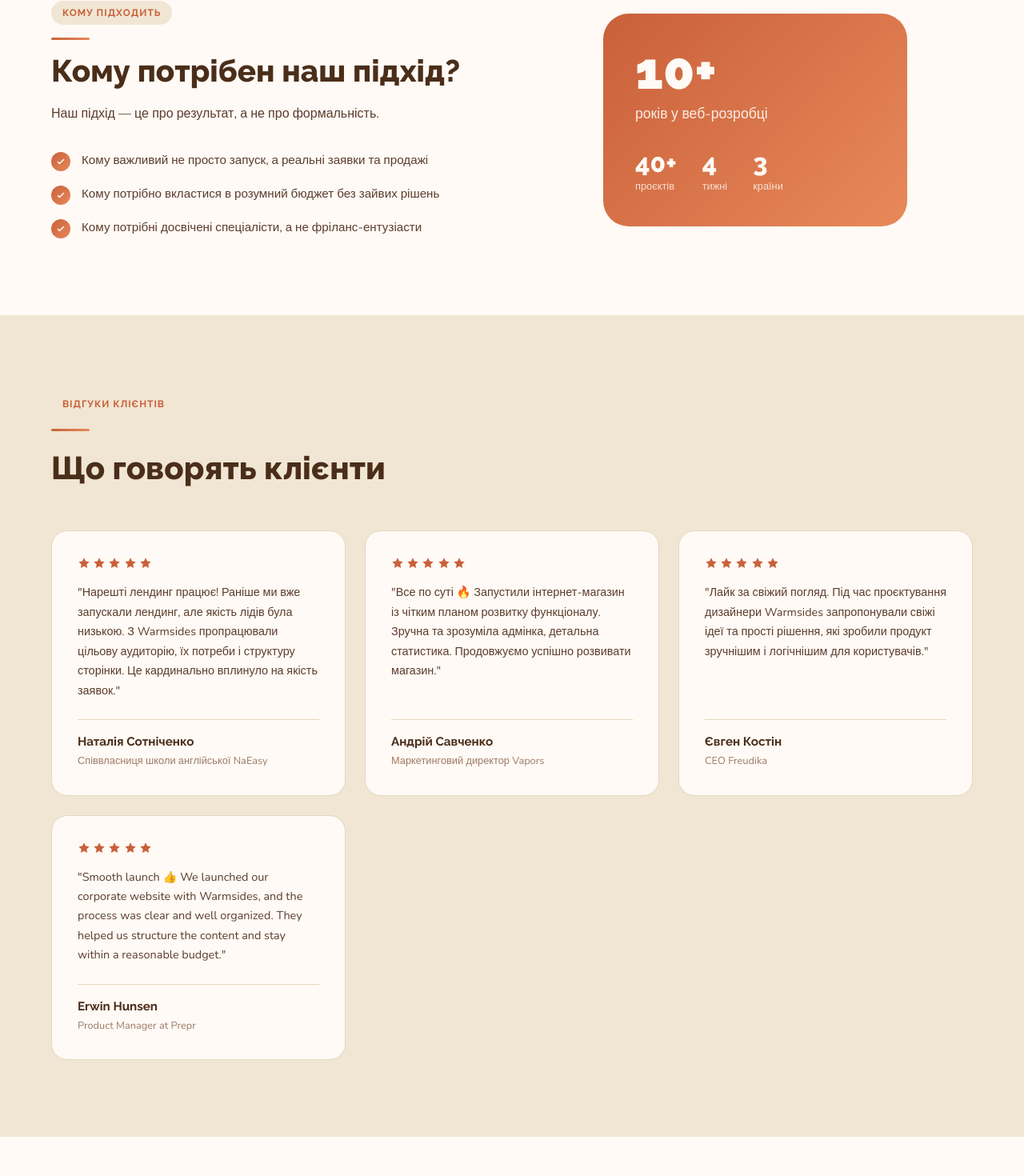
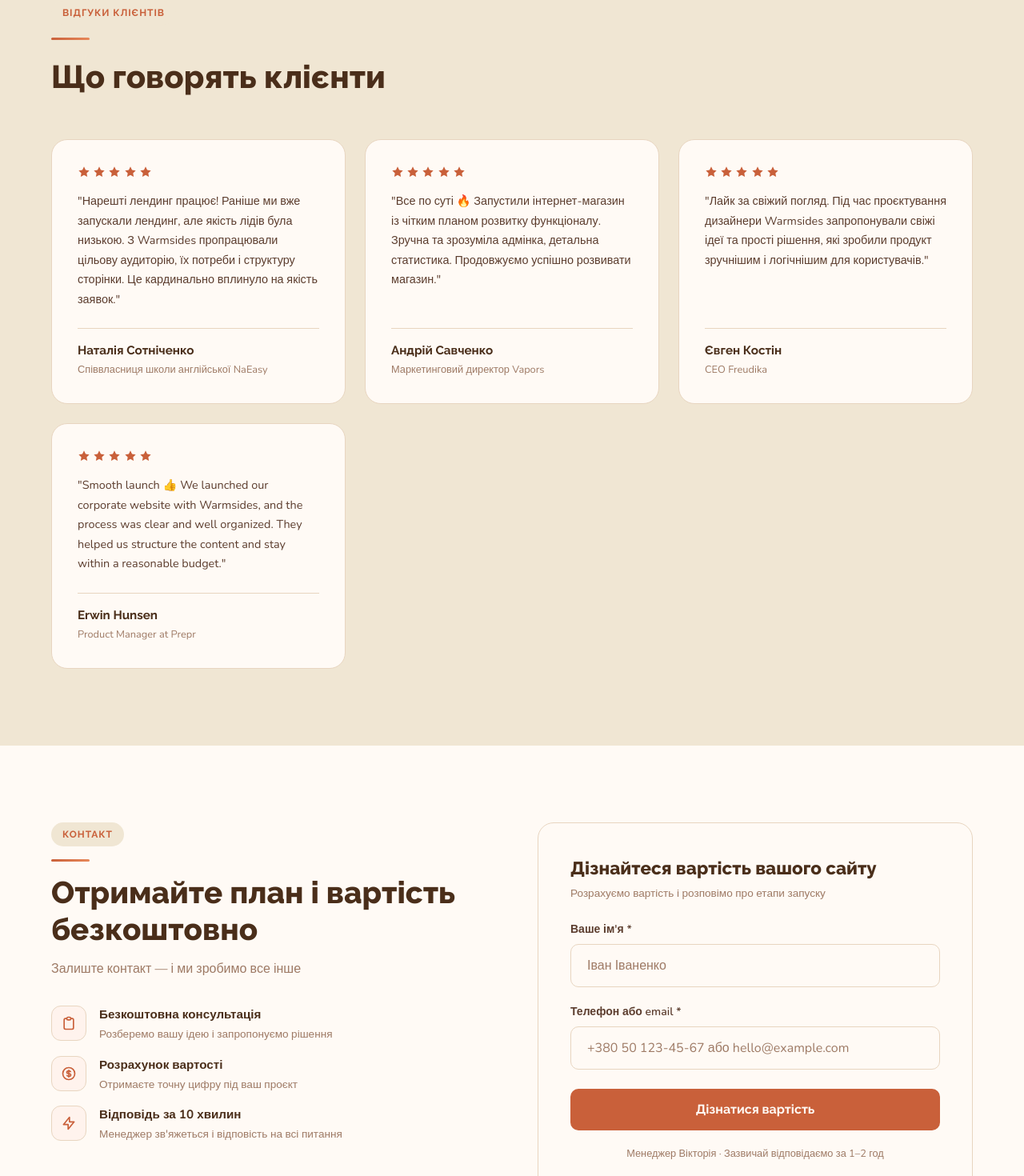
Before and after one commit to nicksolntsev2808/wamsides_landing, a React (Vite) app: page / in a window 1280 px wide. Shown: the part 2480-3950 px from the top of the page at 80% size. Built offline with nearby package versions, Linux system fonts and the light colour scheme.

Commit message:
Add files via upload

```diff
--- a/src/web/pages/Home.tsx
+++ b/src/web/pages/Home.tsx
@@ -359,69 +359,6 @@ function Results() {
 }
 
 
-/* ─── WHO IT'S FOR ─── */
-function WhoFor() {
-  const items = [
-    "Кому важливий не просто запуск, а реальні заявки та продажі",
-    "Кому потрібно вкластися в розумний бюджет без зайвих рішень",
-    "Кому потрібні досвічені спеціалісти, а не фріланс-ентузіасти",
-  ];
-
-  return (
-    <section id="who" style={{ background: "#FFFAF5", padding: "6rem 0" }}>
-      <div className="ws-container ws-grid-2col" style={{ display: "grid", gridTemplateColumns: "1fr 1fr", gap: "4rem", alignItems: "center" }}>
-        <div>
-          <div className="fade-up">
-            <span className="ws-tag">Кому підходить</span>
-            <div className="ws-divider"></div>
-            <h2 style={{ fontFamily: "Raleway, sans-serif", fontWeight: 800, fontSize: "clamp(1.8rem, 3vw, 2.4rem)", color: "#4A2E1A", marginTop: 0, marginBottom: "1rem", lineHeight: 1.2 }}>
-              Кому потрібен наш підхід?
-            </h2>
-            <p style={{ fontFamily: "Nunito, sans-serif", color: "#5C3D2E", fontSize: "1rem", lineHeight: 1.75, marginBottom: "2rem" }}>
-              Наш підхід — це про результат, а не про формальність.
-            </p>
-          </div>
-          <div style={{ display: "flex", flexDirection: "column", gap: "1rem" }}>
-            {items.map((item, i) => (
-              <div key={i} className={`fade-up fade-up-delay-${i + 1}`} style={{ display: "flex", gap: "0.875rem", alignItems: "flex-start" }}>
-                <div className="ws-check">
-                  <svg width="12" height="12" fill="none" viewBox="0 0 24 24" stroke="#FFFAF5" strokeWidth="3">
-                    <path strokeLinecap="round" strokeLinejoin="round" d="M5 13l4 4L19 7" />
-                  </svg>
-                </div>
-                <p style={{ fontFamily: "Nunito, sans-serif", color: "#5C3D2E", fontSize: "0.95rem", lineHeight: 1.65, margin: 0 }}>{item}</p>
-              </div>
-            ))}
-          </div>
-        </div>
-
-        {/* Visual element */}
-        <div className="fade-up fade-up-delay-2" style={{ display: "flex", justifyContent: "center" }}>
-          <div style={{ position: "relative", width: "100%", maxWidth: "380px" }}>
-            <div style={{ background: "linear-gradient(135deg, #C9603A, #E8895A)", borderRadius: "2rem", padding: "2.5rem", color: "#FFFAF5" }}>
-              <div style={{ fontFamily: "Raleway, sans-serif", fontWeight: 900, fontSize: "4rem", lineHeight: 1, marginBottom: "0.5rem" }}>10+</div>
-              <div style={{ fontFamily: "Nunito, sans-serif", fontSize: "1.1rem", opacity: 0.9, marginBottom: "2rem" }}>років у веб-розробці</div>
-              <div style={{ display: "flex", gap: "2rem" }}>
-                <div>
-                  <div style={{ fontFamily: "Raleway, sans-serif", fontWeight: 800, fontSize: "2rem", lineHeight: 1 }}>40+</div>
-                  <div style={{ fontFamily: "Nunito, sans-serif", fontSize: "0.8rem", opacity: 0.8, marginTop: "0.25rem" }}>проєктів</div>
-                </div>
-                <div>
-                  <div style={{ fontFamily: "Raleway, sans-serif", fontWeight: 800, fontSize: "2rem", lineHeight: 1 }}>4</div>
-                  <div style={{ fontFamily: "Nunito, sans-serif", fontSize: "0.8rem", opacity: 0.8, marginTop: "0.25rem" }}>тижні</div>
-                </div>
-                <div>
-                  <div style={{ fontFamily: "Raleway, sans-serif", fontWeight: 800, fontSize: "2rem", lineHeight: 1 }}>3</div>
-                  <div style={{ fontFamily: "Nunito, sans-serif", fontSize: "0.8rem", opacity: 0.8, marginTop: "0.25rem" }}>країни</div>
-                </div>
-              </div>
-            </div>
-          </div>
-        </div>
-      </div>
-    </section>
-  );
-}
 
 /* ─── REVIEWS ─── */
 function Reviews() {
@@ -582,22 +519,52 @@ function Contact() {
             <div className="fade-up">
               <span className="ws-tag">Контакт</span>
               <div className="ws-divider"></div>
-              <h2 style={{ fontFamily: "Raleway, sans-serif", fontWeight: 800, fontSize: "clamp(1.8rem, 3vw, 2.4rem)", color: "#4A2E1A", marginTop: 0, marginBottom: "1rem", lineHeight: 1.2 }}>
-                Дізнайтеся бюджет
+              <h2 style={{ fontFamily: "Raleway, sans-serif", fontWeight: 800, fontSize: "clamp(1.8rem, 3vw, 2.4rem)", color: "#4A2E1A", marginTop: 0, marginBottom: "0.75rem", lineHeight: 1.2 }}>
+                Отримайте план і вартість безкоштовно
               </h2>
-              <p style={{ fontFamily: "Nunito, sans-serif", color: "#5C3D2E", fontSize: "1rem", lineHeight: 1.75, marginBottom: "2rem" }}>
-                Під час зустрічі-знайомства:
+              <p style={{ fontFamily: "Nunito, sans-serif", color: "#9E7A65", fontSize: "1rem", lineHeight: 1.75, marginBottom: "2rem" }}>
+                Залиште контакт — і ми зробимо все інше
               </p>
             </div>
-            <div className="fade-up fade-up-delay-1" style={{ display: "flex", flexDirection: "column", gap: "0.875rem", marginBottom: "2.5rem" }}>
-              {["Розберемо вашу задачу", "Запропонуємо оптимальне рішення", "Зорієнтуємо по бюджету"].map((item, i) => (
-                <div key={i} style={{ display: "flex", gap: "0.875rem", alignItems: "flex-start" }}>
-                  <div className="ws-check">
-                    <svg width="12" height="12" fill="none" viewBox="0 0 24 24" stroke="#FFFAF5" strokeWidth="3">
-                      <path strokeLinecap="round" strokeLinejoin="round" d="M5 13l4 4L19 7" />
+
+            <div className="fade-up fade-up-delay-1" style={{ display: "flex", flexDirection: "column", gap: "1rem", marginBottom: "2.5rem" }}>
+              {[
+                {
+                  icon: (
+                    <svg width="20" height="20" fill="none" viewBox="0 0 24 24" stroke="#C9603A" strokeWidth="2">
+                      <path strokeLinecap="round" strokeLinejoin="round" d="M9 5H7a2 2 0 00-2 2v12a2 2 0 002 2h10a2 2 0 002-2V7a2 2 0 00-2-2h-2M9 5a2 2 0 002 2h2a2 2 0 002-2M9 5a2 2 0 012-2h2a2 2 0 012 2" />
                     </svg>
+                  ),
+                  title: "Безкоштовна консультація",
+                  desc: "Розберемо вашу ідею і запропонуємо рішення",
+                },
+                {
+                  icon: (
+                    <svg width="20" height="20" fill="none" viewBox="0 0 24 24" stroke="#C9603A" strokeWidth="2">
+                      <path strokeLinecap="round" strokeLinejoin="round" d="M12 8c-1.657 0-3 .895-3 2s1.343 2 3 2 3 .895 3 2-1.343 2-3 2m0-8c1.11 0 2.08.402 2.599 1M12 8V7m0 1v8m0 0v1m0-1c-1.11 0-2.08-.402-2.599-1M21 12a9 9 0 11-18 0 9 9 0 0118 0z" />
+                    </svg>
+                  ),
+                  title: "Розрахунок вартості",
+                  desc: "Отримаєте точну цифру під ваш проєкт",
+                },
+                {
+                  icon: (
+                    <svg width="20" height="20" fill="none" viewBox="0 0 24 24" stroke="#C9603A" strokeWidth="2">
+                      <path strokeLinecap="round" strokeLinejoin="round" d="M13 10V3L4 14h7v7l9-11h-7z" />
+                    </svg>
+                  ),
+                  title: "Відповідь за 10 хвилин",
+                  desc: "Менеджер зв'яжеться і відповість на всі питання",
+                },
+              ].map((item, i) => (
+                <div key={i} style={{ display: "flex", gap: "1rem", alignItems: "flex-start" }}>
+                  <div style={{ width: "2.75rem", height: "2.75rem", borderRadius: "0.75rem", background: "#FFF3ED", border: "1px solid #E8D5C0", display: "flex", alignItems: "center", justifyContent: "center", flexShrink: 0 }}>
+                    {item.icon}
                   </div>
-                  <p style={{ fontFamily: "Nunito, sans-serif", color: "#5C3D2E", fontSize: "0.95rem", lineHeight: 1.65, margin: 0 }}>{item}</p>
+                  <div>
+                    <p style={{ fontFamily: "Nunito, sans-serif", fontWeight: 700, fontSize: "0.95rem", color: "#4A2E1A", margin: "0 0 0.2rem" }}>{item.title}</p>
+                    <p style={{ fontFamily: "Nunito, sans-serif", fontSize: "0.85rem", color: "#9E7A65", margin: 0, lineHeight: 1.5 }}>{item.desc}</p>
+                  </div>
                 </div>
               ))}
             </div>
@@ -757,7 +724,6 @@ export default function Home() {
       <Hero />
       <Solution />
       <Results />
-      <WhoFor />
       <Reviews />
       <Contact />
       <Footer />
```
